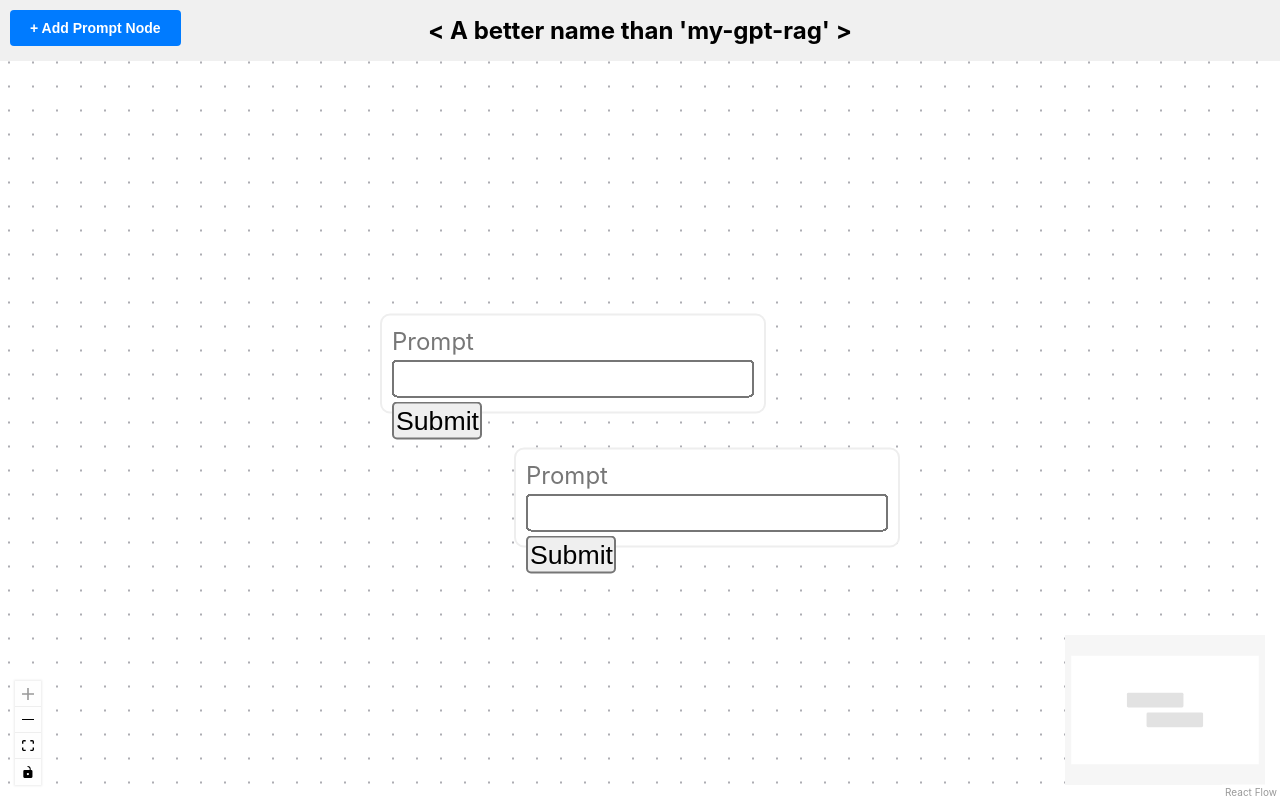
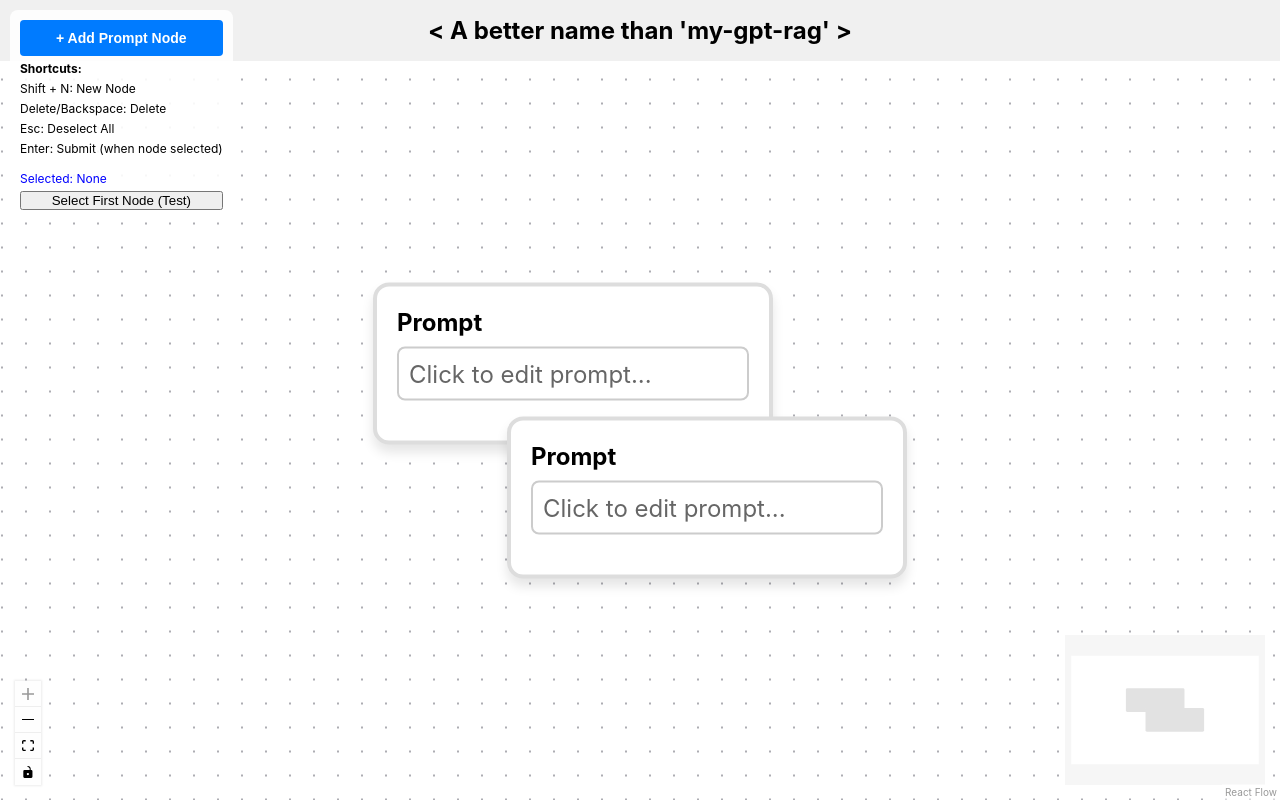
Before and after one commit to rzhen3/my-gpt-rag, a React app in the folder frontend/: page / in a window 1280 px wide. Built offline with nearby package versions, Linux system fonts and the light colour scheme; the HTML template or start-up script is replaced by a standard one.

Commit message:
add highlighting for selection, keyboard shortcuts, multiselection, click to edit, selection without editing

```diff
--- a/frontend/src/components/PromptNode.css
+++ b/frontend/src/components/PromptNode.css
@@ -6,6 +6,11 @@
     min-width: 200px;
     box-shadow: 0 4px 6px rgba(0, 0, 0, 0.1);
     position: relative;
+}
+/* selection highlight */
+.prompt-node.selected {
+    border-color: #007bff;
+    box-shadow: 0 0 0 3px rgba(0, 123, 255, 0.3);
 }
 
 /* hide handles by default */
@@ -31,7 +36,7 @@
     padding: 5px;
     border: 1px solid #ccc;
     border-radius: 4px;
-    font-size: 12px;
+    font-size: 8px;
 }
 
 .prompt-node button {
@@ -60,13 +65,10 @@
     margin-top: 15px;
     padding-top: 10px;
     border-top: 1px solid #eee;
-}
-
-.text-content {
     padding: 10px;
     background-color: #f8f9fa;
     border-radius: 4px;
-    font-size: 12px;
+    font-size: 8px;
     line-height: 1.5;
     color: #333;
     word-wrap: break-word;
@@ -78,3 +80,20 @@
     opacity: 0;
     transition: opacity 0.2s;
 }
+
+.prompt-preview {
+    width: 100%;
+    padding: 5px;
+    border: 1px solid #ccc;
+    border-radius: 4px;
+    font-size: 12px;
+    margin-bottom: 10px;
+    min-height: 24px;
+    cursor: text;
+    color: #666;
+}
+
+.prompt-preview:hover {
+    border-color: #999;
+    background-color: #f9f9f9;
+}
--- a/frontend/src/components/PromptNode.tsx
+++ b/frontend/src/components/PromptNode.tsx
@@ -1,10 +1,9 @@
 import {
     Handle,
     Position,
-    useUpdateNodeInternals,
     type NodeProps
 } from '@xyflow/react'
-import { useEffect, useState, useCallback } from 'react';
+import { useState, useCallback, useRef, useEffect } from 'react';
 
 import './PromptNode.css';
 
@@ -14,21 +13,17 @@ import './PromptNode.css';
 // }
 
 
-function PromptNode({ id, data } : NodeProps) {
+function PromptNode({ id, selected} : NodeProps) {
 
     const [inputValue, setInputValue] = useState('');
     const [displayedPrompt, setDisplayedPrompt] = useState('')
-
-    const updateNodeInternals = useUpdateNodeInternals();
-    const handleCount = (data.handleCount as number  | undefined)|| 1;
-
-    useEffect(() => {
-        updateNodeInternals(id);
-    }, [handleCount, id, updateNodeInternals]);
+    const [isEditing, setIsEditing] = useState(false);
+    const inputRef = useRef<HTMLInputElement>(null);
 
     const doSomething = useCallback(() => {
             console.log('pressed submit');
             setDisplayedPrompt(inputValue);
+            setIsEditing(false);
 
             // send prompt to whatever LLM
 
@@ -36,44 +31,62 @@ function PromptNode({ id, data } : NodeProps) {
             // display response
         }, [inputValue]);
 
+
+    // focus input when entering edit mode
+    useEffect(() => {
+        if(isEditing && inputRef.current){
+            inputRef.current.focus();
+        }
+    }, [isEditing]);
+
     return (
-        <div className = "text-updater-node">
+        <div className = {`prompt-node ${selected ? 'selected': ''}`}>
             <div>
-                <label htmlFor={`test-${id}`}>Prompt</label>
+                <label htmlFor={`prompt-input-${id}`}>Prompt</label>
+                {isEditing ? (
                     <input
-                    id={`test-${id}`}
-                    name="text"
+                        id={`prompt-input-${id}`}
+                        name={`prompt-${id}`}
+                        ref={inputRef}
                         className="nodrag"
-                    value = {inputValue}
+                        value={inputValue}
                         onChange={(e) => setInputValue(e.target.value)}
+                        onBlur={() => setIsEditing(false)}
+                        onKeyDown={(e) => {
+                            if (e.key === 'Enter' && !e.ctrlKey) {
+                                e.preventDefault();
+                                doSomething();
+                            }
+                            if (e.key === 'Escape') {
+                                setIsEditing(false);
+                            }
+                        }}
                     />
+                ) : (
+                    <div
+                        className="prompt-preview"
+                        onClick={(e) => {
+                            // only enter edit mode on single click without shift
+                            if(!e.ctrlKey){
+                                setIsEditing(true);
+                            }
+                        }}
+                    >
+                        {inputValue || 'Click to edit prompt...'}
+                    </div>
+                )}
                 <Handle type='source' position={Position.Top} id = 'output' style = {{opacity: 0 }}/>
                 <Handle type='target' position = {Position.Bottom} id = 'input' style = {{ opacity: 0}} />
 
-                {/* {
-                    Array.from({ length: handleCount}).map((_, index) => (
-                        <Handle
-                            key = {index}
-                            type = "target"
-                            position = {Position.Left}
-                            id = {`handle-${index}`}
-                            style={{
-                                 top: `${(index + 1) * (100 / (handleCount + 1))}%`,
-                            }}
-                        />
-                    ))
-                } */}
-
-                <div>
-                    <button onClick={doSomething} className = "nodrag">Submit</button>
-                </div>
-                {
-                    displayedPrompt && (
-                        <div className = "text-display-area">
+                {isEditing ? (
+                    <button onClick={doSomething} className="nodrag">
+                        Submit
+                    </button>
+                ) : displayedPrompt && (
+                    <div className="text-display-area">
                         {displayedPrompt}
                     </div>
-                    )
-                }
+                )}
 
             </div>
         </div>
--- a/frontend/src/components/SimpleFlow.tsx
+++ b/frontend/src/components/SimpleFlow.tsx
@@ -1,4 +1,4 @@
-import { useState, useCallback } from 'react';
+import { useState, useCallback, useEffect } from 'react';
 import { ReactFlow, ConnectionMode,
     MarkerType,
     Background,
@@ -8,6 +8,7 @@ import { ReactFlow, ConnectionMode,
     applyNodeChanges,
     applyEdgeChanges,
     addEdge,
+    // useReactFlow,
     type Node, type Edge, type OnNodesChange, type OnEdgesChange, type OnConnect, type NodeTypes,
     type Connection,
     } from '@xyflow/react';
@@ -22,6 +23,8 @@ const initialNodes: Node[] = [
         data: { label: 'some node', value: 123},
         connectable: true,
         draggable: true,
+        selectable: true,
+        focusable: true
     },
     {
         id: 'n2',
@@ -30,6 +33,8 @@ const initialNodes: Node[] = [
         data: { label: 'some other node', value: 123},
         connectable: true,
         draggable: true,
+        selectable: true,
+        focusable: true
     }
 ];
 
@@ -43,6 +48,8 @@ function SimpleFlow() {
     const [edges, setEdges] = useState(initialEdges);
     const [nodeIdCounter, setNodeIdCounter] = useState(4);
 
+    // const { screenToFlowPosition, getViewport } = useReactFlow();
+
 
     const onNodesChange: OnNodesChange = useCallback(
         (changes) => setNodes((nodesSnapshot) => applyNodeChanges(changes, nodesSnapshot)), []
@@ -52,6 +59,9 @@ function SimpleFlow() {
         (changes) => setEdges((edgesSnapshot) => applyEdgeChanges(changes, edgesSnapshot)), []
     );
 
+    /*
+        create new prompt
+    */
     const addPromptNode = useCallback(() => {
         const newNode: Node = {
             id: `n${nodeIdCounter}`,
@@ -65,13 +75,72 @@ function SimpleFlow() {
                 label: `Node ${nodeIdCounter}`,
             },
             connectable: true,
-            draggable: true
+            draggable: true,
+            selectable: true,
+            deletable: true,
+            focusable: true
         };
 
         setNodes((nds) => [...nds, newNode]);
         setNodeIdCounter((count) => count + 1);
     }, [nodeIdCounter]);
 
+    /*
+        delete selected nodes
+    */
+   const deleteSelectedNodes = useCallback(() => {
+        const selectedNodes = nodes.filter((node) => node.selected);
+
+        const selectedNodeIds = selectedNodes.map((node) => node.id);
+
+        if (selectedNodeIds.length > 0){
+            setNodes((nds) => nds.filter((node) => !node.selected));
+            setEdges((eds) => eds.filter(
+                (edge) => !selectedNodeIds.includes(edge.source) && !selectedNodeIds.includes(edge.target)
+            ));
+        }
+
+   }, [nodes]);
+
+    useEffect(() => {
+        const handleKeyDown = (event: KeyboardEvent) => {
+            const target = event.target as HTMLElement;
+
+            const isInputField = target.tagName === 'INPUT' || target.tagName === 'TEXTAREA' || target.isContentEditable;
+
+            // ctr + n: create new node
+            if((event.shiftKey) && event.key === 'N'){
+                event.preventDefault();
+                event.stopPropagation();
+                addPromptNode();
+                console.log('Creating new node')
+            }
+
+            // del + backspace: delete selectedNodes
+            if(!isInputField && (event.key === 'Delete' || event.key === 'Backspace')){
+                event.preventDefault();
+                event.stopPropagation();
+                deleteSelectedNodes();
+                console.log('Deleting nodes');
+            }
+
+            // esc
+            if(event.key === 'Escape'){
+                event.preventDefault();
+                event.stopPropagation();
+                setNodes((nds) => nds.map((node) => ({...node, selected:false})))
+                setEdges((eds) => eds.map((edge) => ({...edge, selected:false})))
+                console.log('Deselecting all');
+            }
+        };
+
+        document.addEventListener('keydown', handleKeyDown, true);
+        return () => document.removeEventListener('keydown', handleKeyDown, true);
+    }, [addPromptNode, deleteSelectedNodes]);
+
+   /*
+        validating proper node connection
+   */
     const isValidConnection = useCallback((connection: Connection | Edge) => {
         // Prevent connecting to self
         if (connection.source === connection.target) {
@@ -91,7 +160,7 @@ function SimpleFlow() {
 
             const newEdge: Edge = {
                 ...connection,
-                id: `e${connection.source}-connection.target`,
+                id: `e${connection.source}-${connection.target}`,
                 type: 'default',
                 markerEnd: {
                     type: MarkerType.ArrowClosed,
@@ -127,7 +196,12 @@ function SimpleFlow() {
                 left: 10,
                 zIndex: 10,
                 display: 'flex',
-                gap: '10px',
+                flexDirection: 'column',
+                gap: '5px',
+                backgroundColor: 'rgba(255, 255, 255, 0.9)',
+                padding: '10px',
+                borderRadius: '8px',
+                fontSize: '12px',
             }}>
                 <button
                     onClick={addPromptNode}
@@ -144,7 +218,27 @@ function SimpleFlow() {
                 >
                     + Add Prompt Node
                 </button>
-            </div>
+                <div><strong>Shortcuts:</strong></div>
+                <div>Shift + N: New Node</div>
+                <div>Delete/Backspace: Delete</div>
+                <div>Esc: Deselect All</div>
+                <div>Enter: Submit (when node selected)</div>
+
+                {/* Debug: Show selected nodes */}
+                <div style={{marginTop: '10px', color: 'blue'}}>
+                    Selected: {nodes.filter(n => n.selected).map(n => n.id).join(', ') || 'None'}
+                </div>
+
+                {/* Test button to select first node */}
+                <button onClick={() => {
+                    setNodes((nds) => nds.map((node, i) => ({
+                        ...node,
+                        selected: i === 0
+                    })));
+                }}>
+                    Select First Node (Test)
+                </button>
+                </div>
             {/* <ReactFlowProvider> */}
                 <ReactFlow
                     nodes = {nodes}
@@ -157,6 +251,7 @@ function SimpleFlow() {
                     isValidConnection = {isValidConnection}
                     connectOnClick = {false}
                     fitView
+
                 >
                     <Background variant={BackgroundVariant.Dots} gap={12} size={1}/>
                     <MiniMap />
```
Lines whose indentation alone changed are shown as unchanged.
